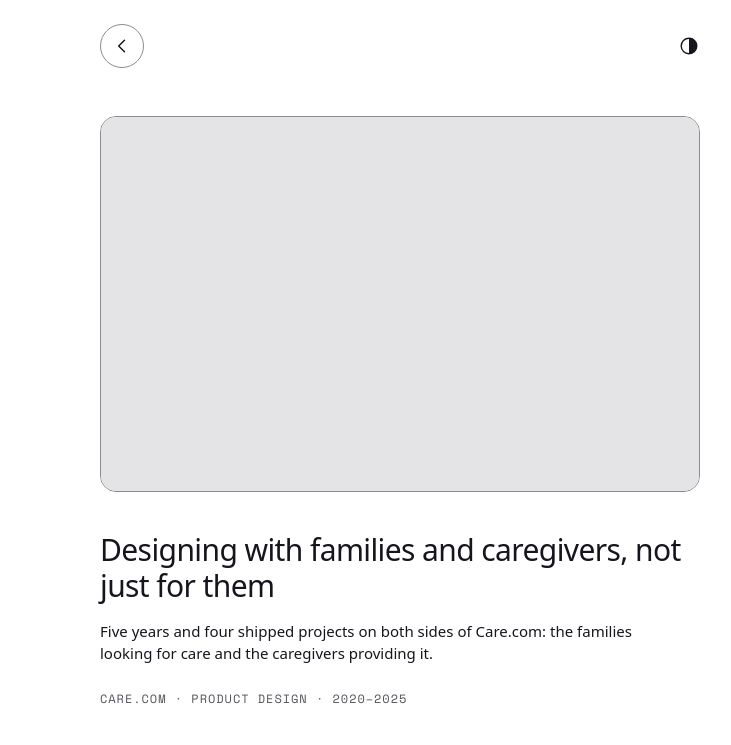
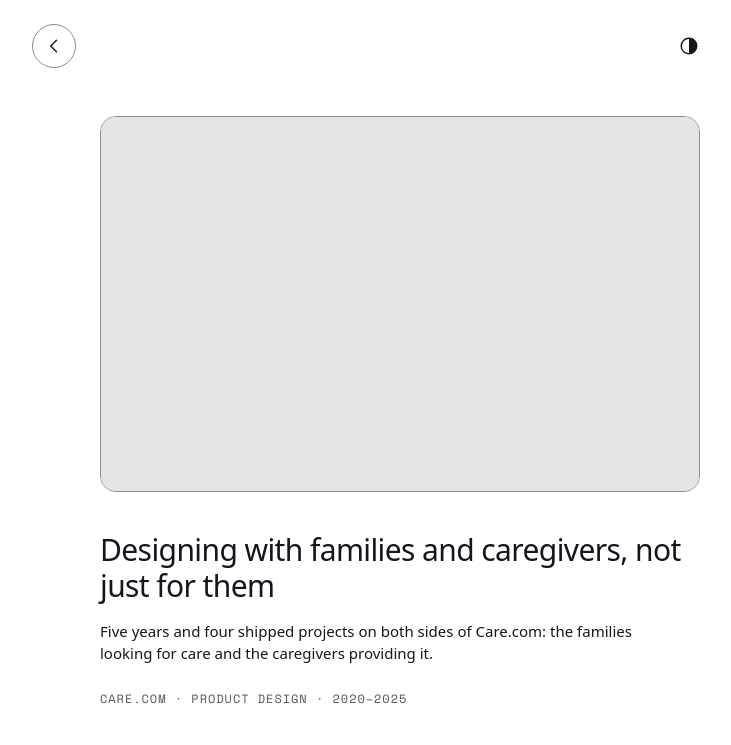
Before and after one commit to anotherdeadname/portfolio, a plain HTML site: page work/care.html in a window 1280 px wide. Shown: the top 745 px of the page, without its empty margins (240-971 px from the left). Drawn offline with nearby package versions, Linux system fonts and the light colour scheme; no server answers; a web font is replaced by a local one.

Commit message:
v1: pinned back button sits in the left margin, 24px outside the column
Co-Authored-By: Claude Opus 5.5 <noreply@anthropic.com>

```diff
--- a/styles.css
+++ b/styles.css
@@ -460,13 +460,14 @@ a.row:focus-visible .thumb img {
 }
 
 /* Case study: one image, title, summary and resume-style bullets */
-/* The back button stays pinned top-left of the column while the case scrolls.
-   It keeps its spot in the header, so nothing jumps; a solid fill keeps it
-   readable over the content passing underneath. */
+/* The back button stays pinned beside the column while the case scrolls.
+   A solid fill keeps it readable if content ever passes underneath. */
 .back {
   position: fixed;
   top: var(--header-pad);
-  left: max(var(--gutter), calc((100% - var(--column)) / 2 + var(--gutter)));
+  /* sits in the left margin, 24px outside the content column;
+     on narrow screens with no margin it falls back to the 16px edge */
+  left: max(var(--space-2), calc((100% - var(--column)) / 2 + var(--gutter) - 44px - var(--space-3)));
   z-index: 20;
   display: inline-grid;
   place-items: center;
```
